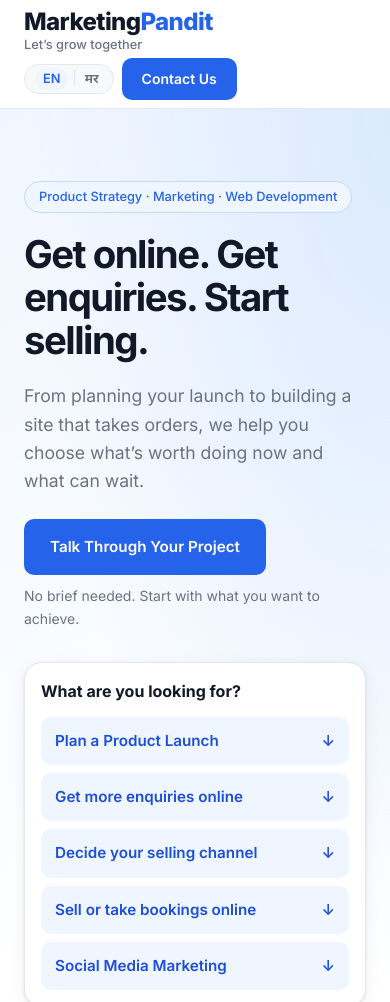
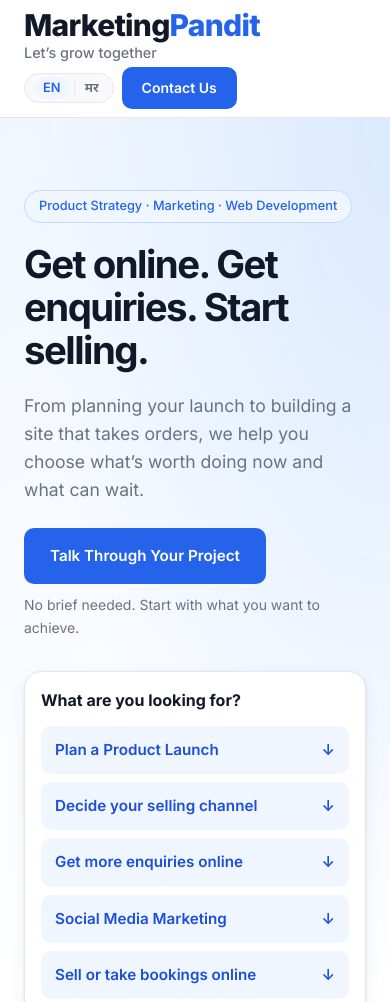
Before and after one commit to arvind-mp/marketingpandit-site, a plain HTML site: page index.html in a window 390 px wide. Shown: the top 1002 px of the page. Drawn offline with Linux system fonts and the light colour scheme.

Commit message:
Reorder hero options and enlarge the header branding
Put the five hero options in the requested order and make the header
wordmark and tagline bigger. Raise the two-row header breakpoint to 600px
to prevent sideways scrolling, and update the scroll offsets.

Co-Authored-By: Claude Sonnet 5.5 <noreply@anthropic.com>

```diff
--- a/index.html
+++ b/index.html
@@ -57,10 +57,10 @@
         <h2 data-i18n="paths_title">What are you looking for?</h2>
         <ul>
           <li><a href="#launch-strategy"><span data-i18n="path_launch">Plan a Product Launch</span><span aria-hidden="true">↓</span></a></li>
+          <li><a href="#launch-strategy"><span data-i18n="path_channel">Decide your selling channel</span><span aria-hidden="true">↓</span></a></li>
           <li><a href="#business-website"><span data-i18n="path_enquiries">Get more enquiries online</span><span aria-hidden="true">↓</span></a></li>
-          <li><a href="#launch-strategy"><span data-i18n="path_channel">Decide your selling channel</span><span aria-hidden="true">↓</span></a></li>
+          <li><a href="#marketing-service"><span data-i18n="path_social">Social Media Marketing</span><span aria-hidden="true">↓</span></a></li>
           <li><a href="#interactive-solutions"><span data-i18n="path_sales">Sell or take bookings online</span><span aria-hidden="true">↓</span></a></li>
-          <li><a href="#marketing-service"><span data-i18n="path_social">Social Media Marketing</span><span aria-hidden="true">↓</span></a></li>
         </ul>
       </div>
     </div>
--- a/style.css
+++ b/style.css
@@ -40,7 +40,7 @@ a { color: inherit; text-decoration: none; }
 
 .section { padding: 96px 0; }
 .section--alt { background: var(--clr-surface); }
-section[id], article[id] { scroll-margin-top: 100px; }
+section[id], article[id] { scroll-margin-top: 112px; }
 
 .section__head {
   text-align: center;
@@ -123,7 +123,7 @@ section[id], article[id] { scroll-margin-top: 100px; }
   display: flex;
   align-items: center;
   justify-content: space-between;
-  height: 76px;
+  height: 88px;
   gap: 24px;
 }
 
@@ -137,13 +137,13 @@ section[id], article[id] { scroll-margin-top: 100px; }
 
 .nav__brand { display: flex; flex-direction: column; }
 .nav__brand .nav__logo {
-  font-size: 1.75rem;
+  font-size: 2.25rem;
   font-weight: 800;
   letter-spacing: -.025em;
   line-height: 1.15;
 }
 .nav__tagline {
-  font-size: .85rem;
+  font-size: 1rem;
   font-weight: 500;
   color: var(--clr-muted);
   line-height: 1.4;
@@ -451,13 +451,16 @@ section[id], article[id] { scroll-margin-top: 100px; }
   .web-solutions { padding-top: 0; }
 }
 
-@media (max-width: 480px) {
+@media (max-width: 600px) {
   .nav__inner { height: auto; min-height: 72px; padding-block: 8px; flex-wrap: wrap; }
   .nav__inner, .nav nav { gap: 8px; }
   .nav__inner { row-gap: 4px; }
-  .nav__brand .nav__logo { font-size: 1.5rem; }
-  .nav__tagline { font-size: .8rem; }
-  section[id], article[id] { scroll-margin-top: 120px; }
+  .nav__brand .nav__logo { font-size: 1.875rem; }
+  .nav__tagline { font-size: .9rem; }
+  section[id], article[id] { scroll-margin-top: 128px; }
+}
+
+@media (max-width: 480px) {
   .hero__paths { padding: 16px; }
   .contact__actions { justify-self: stretch; }
 }
```
